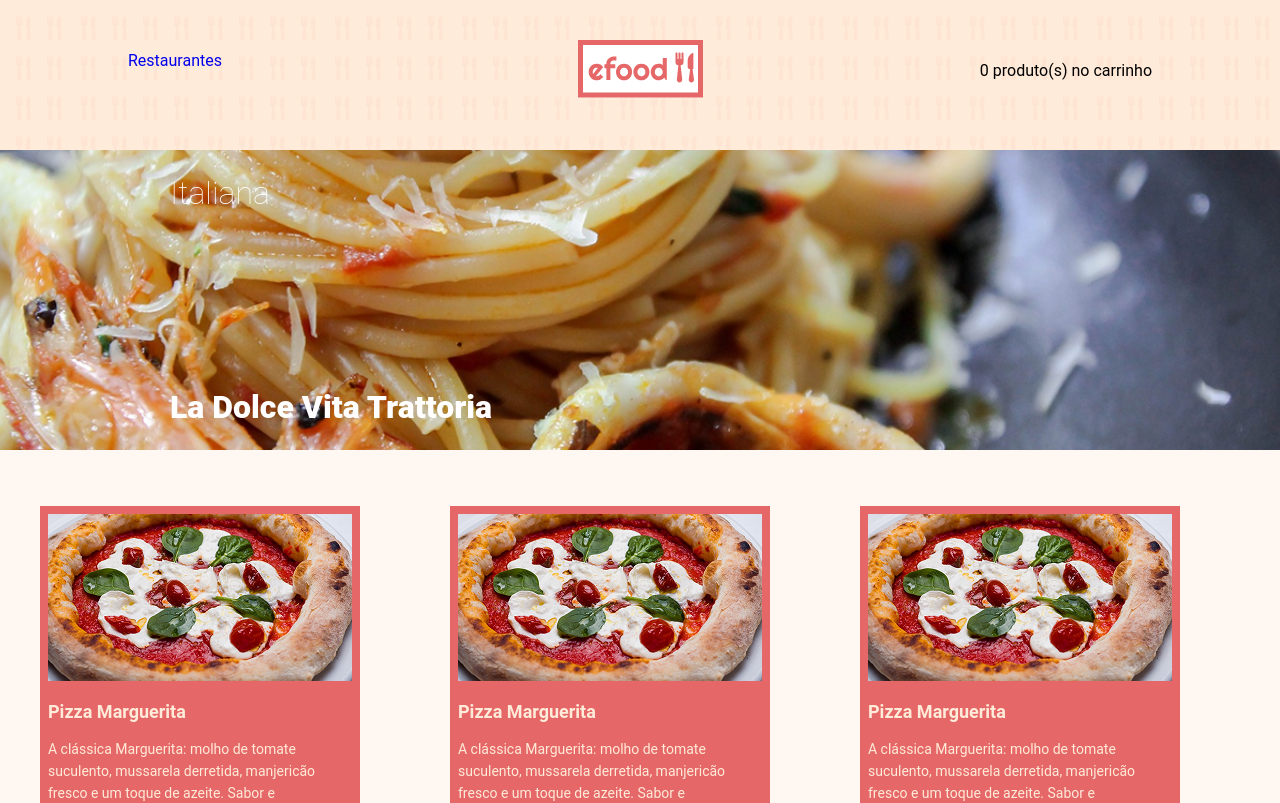
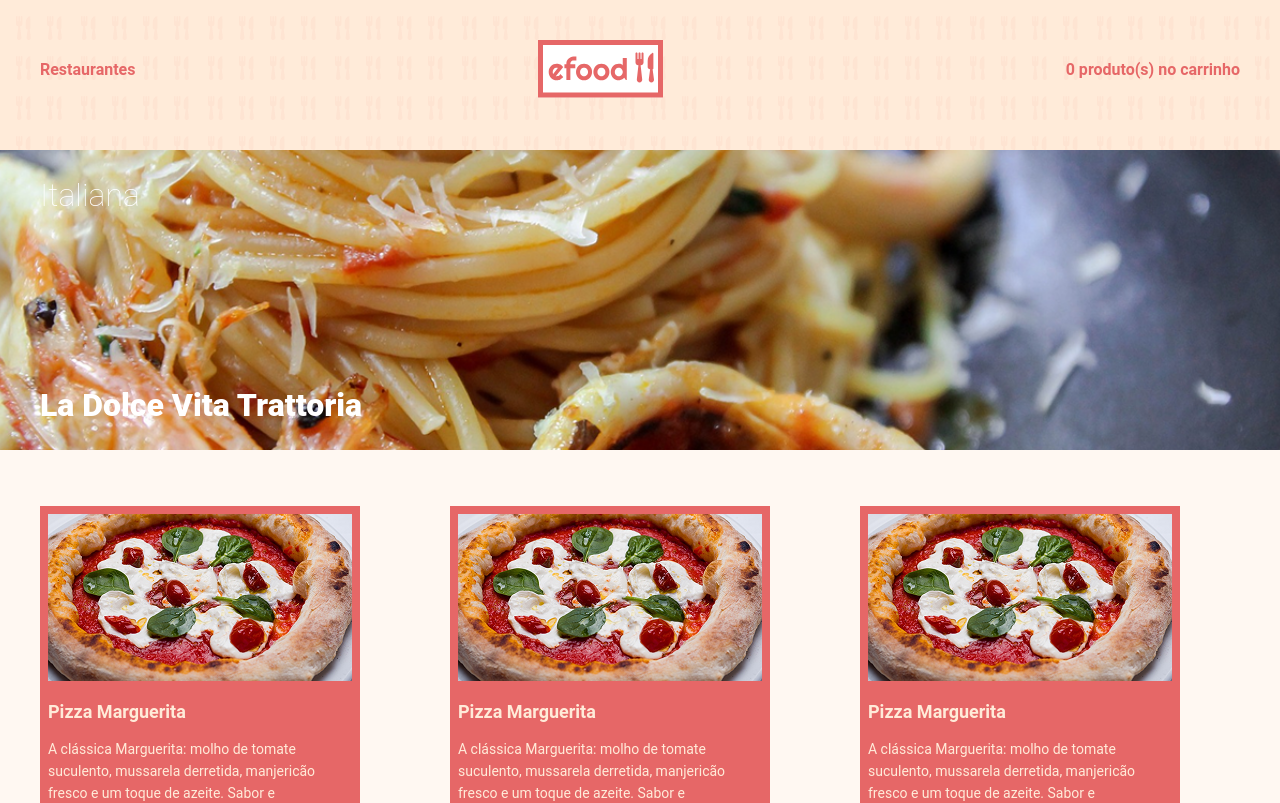
Before and after one commit to BugScope/Efood, a React (Vite) app: page /perfil in a window 1280 px wide. Shown: the top 803 px of the page. Built offline with nearby package versions, Linux system fonts and the light colour scheme.

Commit message:
ajuste da pagina

```diff
--- a/src/components/Button/styles.ts
+++ b/src/components/Button/styles.ts
@@ -8,11 +8,14 @@ type ButtonPropsCSS = {
 export const Buttons = styled.a<ButtonPropsCSS>`
   display: block;
   font-weight: 700;
-  font-size: 14px;
   text-align: center;
   width: ${(props) => (props.tipoCSS === "perfil" ? "100%" : "20%")};
   padding: 8px;
   border: none;
-  color: ${Cores.bege};
   background-color: ${(props) => (props.tipoCSS === "perfil" ? Cores.bege : Cores.vermelho)};
+
+  a {
+    color: ${Cores.bege};
+    font-size: 14px;
+  }
 `;
--- a/src/components/Card/index.tsx
+++ b/src/components/Card/index.tsx
@@ -1,22 +1,33 @@
 import * as S from "./styles";
 import estrela from "../../assets/Images/estrela.svg";
 import Button from "../Button";
+import Tag from "../Tag";
 
 type CardProps = {
   img: string;
   title: string;
   rating: number;
   description: string;
+  tagDescription: string;
+  destaque?: boolean;
 };
 
-const Card = ({ description, img, rating, title }: CardProps) => {
+const Card = ({ description, img, rating, title, tagDescription, destaque }: CardProps) => {
   return (
     <S.Card>
       <S.CardBannerImg>
         <img src={img} alt="" />
         <S.CardBannerInfo>
-          <span>primeiro</span>
-          <span>Segundo</span>
+          {destaque ? (
+            <>
+              <Tag>Destaque da Semana</Tag>
+              <Tag>{tagDescription}</Tag>
+            </>
+          ) : (
+            <>
+              <Tag>{tagDescription}</Tag>
+            </>
+          )}
         </S.CardBannerInfo>
       </S.CardBannerImg>
       <S.CardContainer>
--- a/src/components/Card/styles.ts
+++ b/src/components/Card/styles.ts
@@ -23,12 +23,13 @@ export const CardBannerImg = styled.div`
 
 export const CardBannerInfo = styled.p`
   position: absolute;
+  display: flex;
   top: 0%;
   right: 0%;
   margin: 16px;
 
-  span {
-    margin-right: 6px;
+  div {
+    margin-right: 8px;
   }
 `;
 
--- a/src/components/CardList/index.tsx
+++ b/src/components/CardList/index.tsx
@@ -7,36 +7,43 @@ const CardList = () => {
   return (
     <S.CardListContainer>
       <Card
+        destaque={true}
+        tagDescription="Japonesa"
         description="Peça já o melhor da culinária japonesa no conforto da sua casa! Sushis frescos, sashimis deliciosos e pratos quentes irresistíveis. Entrega rápida, embalagens cuidadosas e qualidade garantida. Experimente o Japão sem sair do lar com nosso delivery!"
         img={rest1}
         rating={4.9}
         title="Hioki Sushi "
       />
       <Card
+        tagDescription="Italiana"
         description="A La Dolce Vita Trattoria leva a autêntica cozinha italiana até você! Desfrute de massas caseiras, pizzas deliciosas e risotos incríveis, tudo no conforto do seu lar. Entrega rápida, pratos bem embalados e sabor inesquecível. Peça já!"
         img={rest2}
         rating={4.6}
         title="La Dolce Vita Trattoria"
       />
       <Card
+        tagDescription="Italiana"
         description="A La Dolce Vita Trattoria leva a autêntica cozinha italiana até você! Desfrute de massas caseiras, pizzas deliciosas e risotos incríveis, tudo no conforto do seu lar. Entrega rápida, pratos bem embalados e sabor inesquecível. Peça já!"
         img={rest2}
         rating={4.6}
         title="La Dolce Vita Trattoria"
       />
       <Card
+        tagDescription="Italiana"
         description="A La Dolce Vita Trattoria leva a autêntica cozinha italiana até você! Desfrute de massas caseiras, pizzas deliciosas e risotos incríveis, tudo no conforto do seu lar. Entrega rápida, pratos bem embalados e sabor inesquecível. Peça já!"
         img={rest2}
         rating={4.6}
         title="La Dolce Vita Trattoria"
       />
       <Card
+        tagDescription="Italiana"
         description="A La Dolce Vita Trattoria leva a autêntica cozinha italiana até você! Desfrute de massas caseiras, pizzas deliciosas e risotos incríveis, tudo no conforto do seu lar. Entrega rápida, pratos bem embalados e sabor inesquecível. Peça já!"
         img={rest2}
         rating={4.6}
         title="La Dolce Vita Trattoria"
       />
       <Card
+        tagDescription="Italiana"
         description="A La Dolce Vita Trattoria leva a autêntica cozinha italiana até você! Desfrute de massas caseiras, pizzas deliciosas e risotos incríveis, tudo no conforto do seu lar. Entrega rápida, pratos bem embalados e sabor inesquecível. Peça já!"
         img={rest2}
         rating={4.6}
--- a/src/components/Menu/styles.ts
+++ b/src/components/Menu/styles.ts
@@ -16,6 +16,7 @@ export const Header = styled.div`
 
   h1 {
     margin: 138px 0 40px 0;
+    font-size: 36px;
     color: ${Cores.vermelho};
   }
 `;
--- a/src/components/PerfilCardList/index.tsx
+++ b/src/components/PerfilCardList/index.tsx
@@ -6,8 +6,10 @@ const PerfilCardList = () => {
   return (
     <div>
       <S.PerfilCardListImg>
-        <p className="pequeno">Italiana</p>
-        <p className="grande">La Dolce Vita Trattoria</p>
+        <div>
+          <p className="pequeno">Italiana</p>
+          <p className="grande">La Dolce Vita Trattoria</p>
+        </div>
       </S.PerfilCardListImg>
       <S.PerfilCardListContainer>
         <PerfilCard
--- a/src/components/PerfilCardList/styles.ts
+++ b/src/components/PerfilCardList/styles.ts
@@ -10,12 +10,18 @@ export const PerfilCardListImg = styled.div`
   background-repeat: no-repeat;
   background-position: center;
   background-size: cover;
-  display: flex;
-  justify-content: space-between;
-  flex-direction: column;
-  padding: 24px 0 24px 170px;
   font-size: 32px;
   color: ${Cores.branco};
+
+  div {
+    display: flex;
+    flex-direction: column;
+    height: 100%;
+    justify-content: space-between;
+    padding: 26px 0;
+    max-width: 1200px;
+    margin: 0 auto;
+  }
 
   .pequeno {
     font-weight: 100;
--- a/src/components/PerfilMenu/index.tsx
+++ b/src/components/PerfilMenu/index.tsx
@@ -6,15 +6,9 @@ const PerfilMenu = () => {
   return (
     <S.Header>
       <S.HeaderItens>
-        <div>
-          <a>
-            <Link to={"/"}>Restaurantes</Link>
-          </a>
-        </div>
+        <Link to={"/"}>Restaurantes</Link>
         <img src={logo} alt="" />
-        <div>
-          <p>0 produto(s) no carrinho</p>
-        </div>
+        <p>0 produto(s) no carrinho</p>
       </S.HeaderItens>
     </S.Header>
   );
--- a/src/components/PerfilMenu/styles.ts
+++ b/src/components/PerfilMenu/styles.ts
@@ -1,5 +1,6 @@
 import styled from "styled-components";
 import fundo from "../../assets/Images/fundo.svg";
+import { Cores } from "../../styles/reset";
 
 export const Header = styled.div`
   background-image: url(${fundo});
@@ -9,20 +10,17 @@ export const Header = styled.div`
 `;
 
 export const HeaderItens = styled.div`
-  display: block;
+  display: flex;
   text-align: center;
-  position: relative;
   padding-top: 40px;
+  justify-content: space-between;
+  align-items: center;
+  max-width: 1200px;
+  margin: 0 auto;
 
-  a {
-    position: absolute;
-    top: 50%;
-    left: 10%;
-  }
-
+  a,
   p {
-    position: absolute;
-    top: 60%;
-    right: 10%;
+    color: ${Cores.vermelho};
+    font-weight: 700;
   }
 `;
--- /dev/null
+++ b/src/components/Tag/index.tsx
@@ -0,0 +1,11 @@
+import * as S from "./styles";
+
+type TagProps = {
+  children?: React.ReactNode;
+};
+
+const Tag = ({ children }: TagProps) => {
+  return <S.TagContainer>{children}</S.TagContainer>;
+};
+
+export default Tag;
--- /dev/null
+++ b/src/components/Tag/styles.ts
@@ -0,0 +1,8 @@
+import styled from "styled-components";
+import { Cores } from "../../styles/reset";
+
+export const TagContainer = styled.div`
+  background-color: ${Cores.vermelho};
+  color: ${Cores.bege};
+  padding: 6px;
+`;
```
